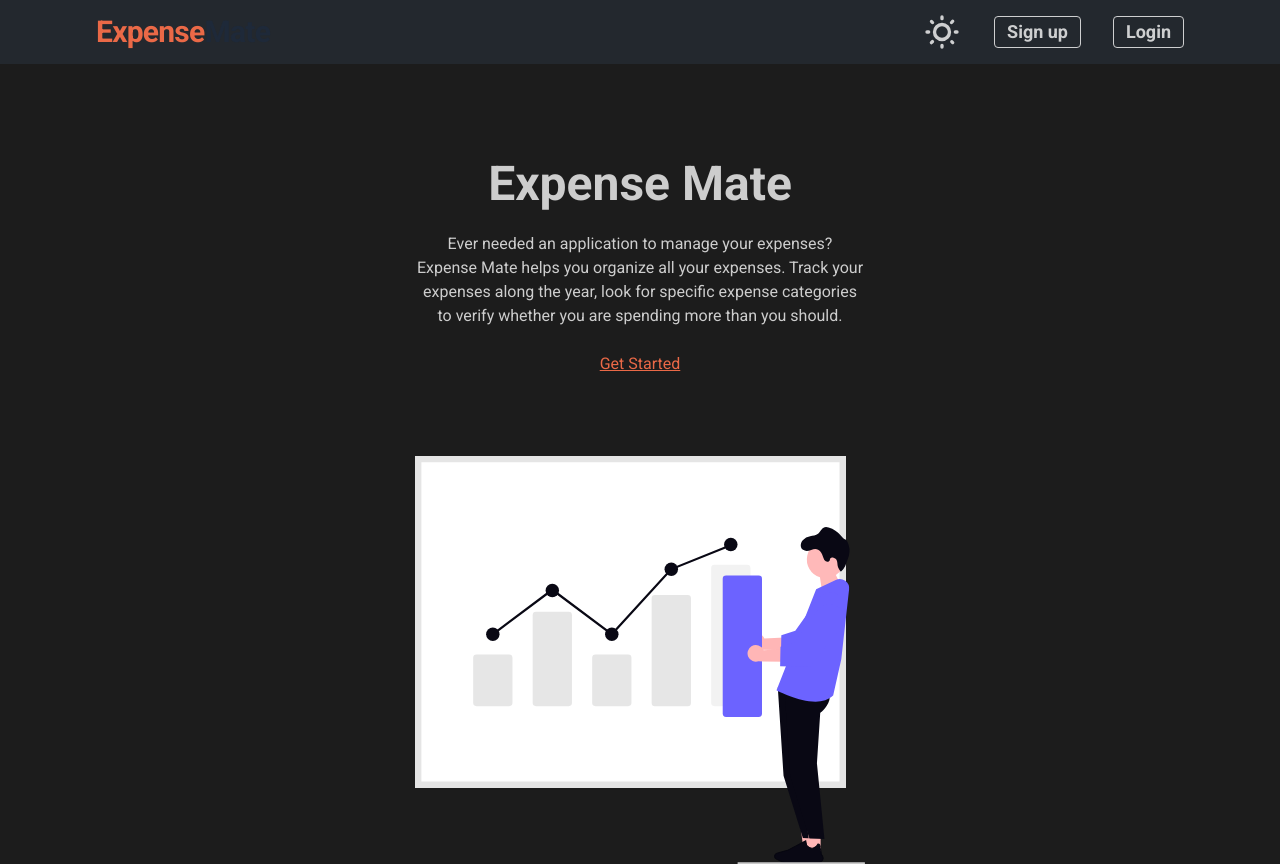
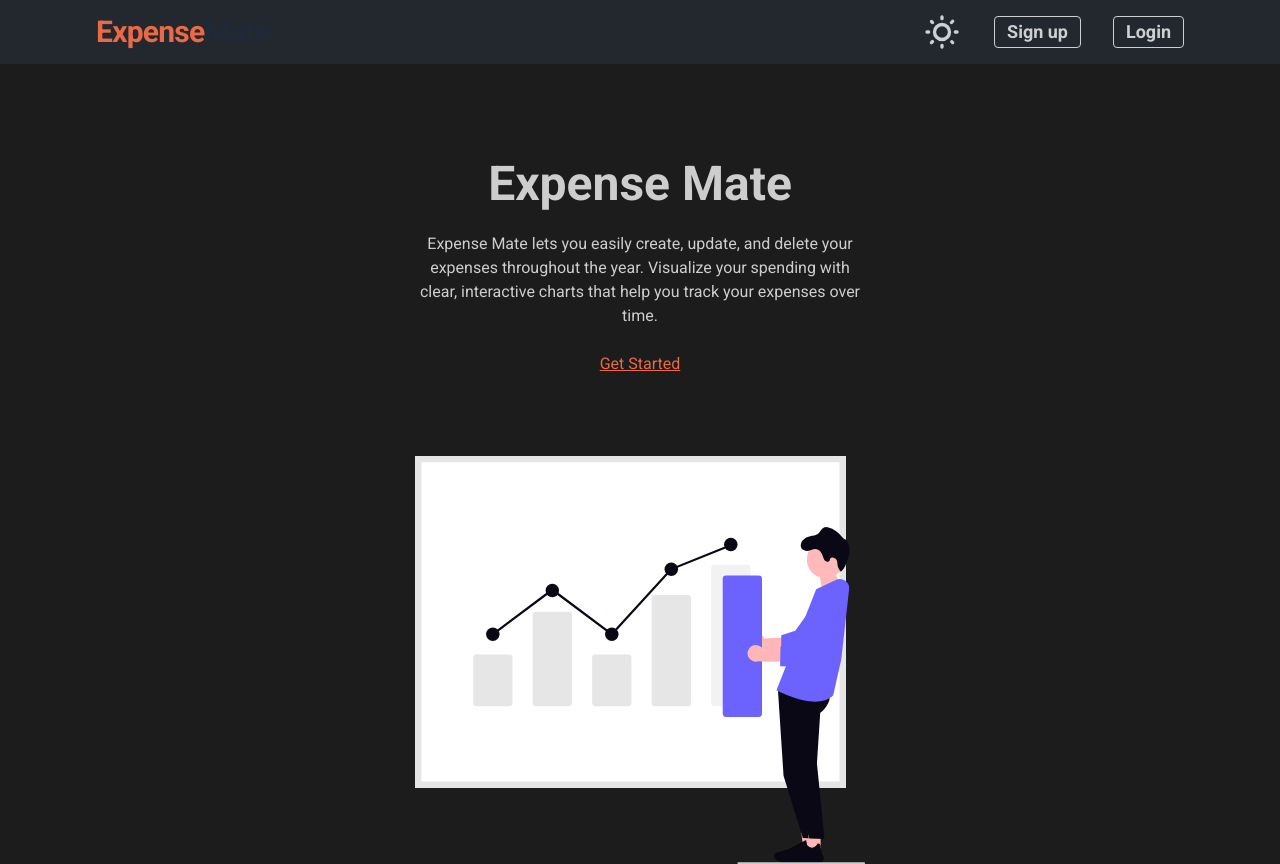
Before and after one commit to Nicolas-Paiva/expenses-tracker-client, a Next.js app: page / in a window 1280 px wide. Built offline with nearby package versions, Linux system fonts and the light colour scheme.

Commit message:
Changed hero text

```diff
--- a/components/Hero.tsx
+++ b/components/Hero.tsx
@@ -7,9 +7,9 @@ export default function Hero() {
                 <div className="max-w-md">
                     <h1 className="text-5xl font-bold">Expense Mate</h1>
                     <p className="py-6 text-md">
-                        Ever needed an application to manage your expenses? Expense Mate helps you
-                        organize all your expenses. Track your expenses along the year, look for
-                        specific expense categories to verify whether you are spending more than you should.
+                        Expense Mate lets you easily create, update, and delete your expenses throughout the year.
+                        Visualize your spending with clear, interactive charts that help you track your expenses over
+                        time.
                     </p>
                     <a href="/signup" className="link link-accent">Get Started</a>
                 </div>
```
